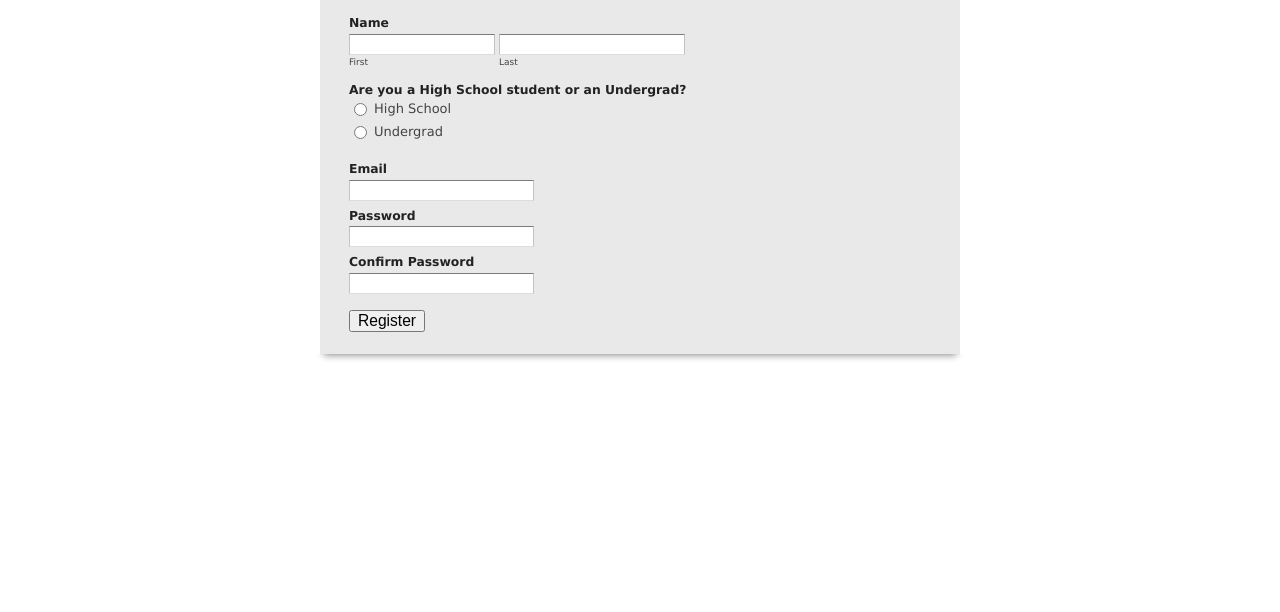
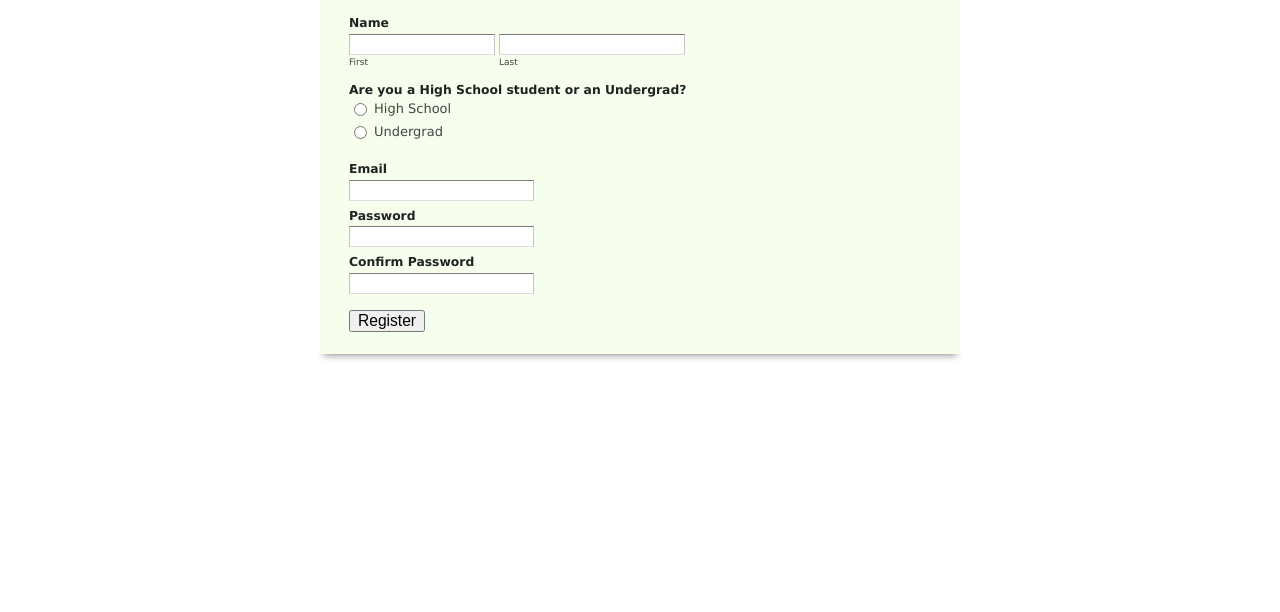
Before and after one commit to jeshaitan/Scicademy, a plain HTML site: page register.html in a window 1280 px wide. Shown: the part 188-800 px from the top of the page. Drawn offline with Linux system fonts and the light colour scheme.

Commit message:
standard css colors added site-wide

```diff
--- a/css/pageStyle.css
+++ b/css/pageStyle.css
@@ -30,8 +30,12 @@
 }
 
 #form_container {
-	background-color: #e9e9e9;
+	background-color: #F6FFED;
 }
 body {
 	background-color: #FFFFFF;
 }
+
+/*site wide colors:
+	purple: #C070A0;
+	grey: #F6FFED; */
```
